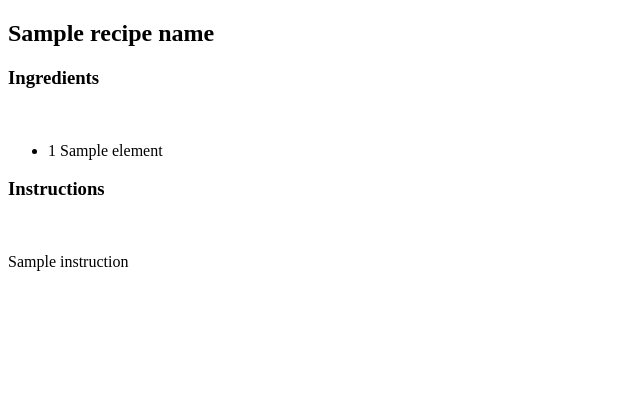
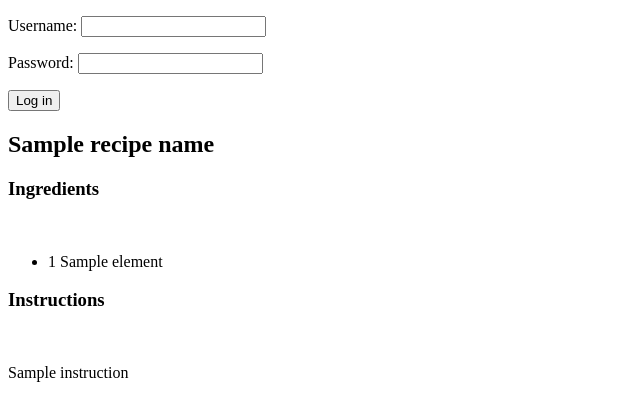
Before and after one commit to Desipeli/recipe-fort, a Flask app: template templates/recipe.html in a window 1280 px wide. Shown: the top 420 px of the page, without its empty margins (0-640 px from the left). Run offline with Flask 2, Linux system fonts and the light colour scheme; the template is opened without the code that fills it: most values are stand-ins (such as "Sample title", 1, 10 or a date in 2020).

Commit message:
Added login to linklist&recipes

```diff
--- a/templates/recipe.html
+++ b/templates/recipe.html
@@ -4,6 +4,16 @@
         <title>Recipe Fort</title>
     </head>
     <body>
+        {% if session.username %}
+        <p>Logged in as {{ session.username }} <a href="/logout">Log out</a></p>
+        {% else %}
+        <p>{{ login_error }}</p>
+        <form action="/login" method="POST">
+            <p>Username: <input type="text" name="username"></p>
+            <p>Password:  <input type="password" name="password"></p>
+            <input type="submit" value="Log in">
+        </form>
+        {% endif %}
         <h2>{{ recipe_name }}</h2>
         <h3>Ingredients</h3>
         <br>
```
Also changed, not shown: templates/linklist.html (+10 -0 lines).
